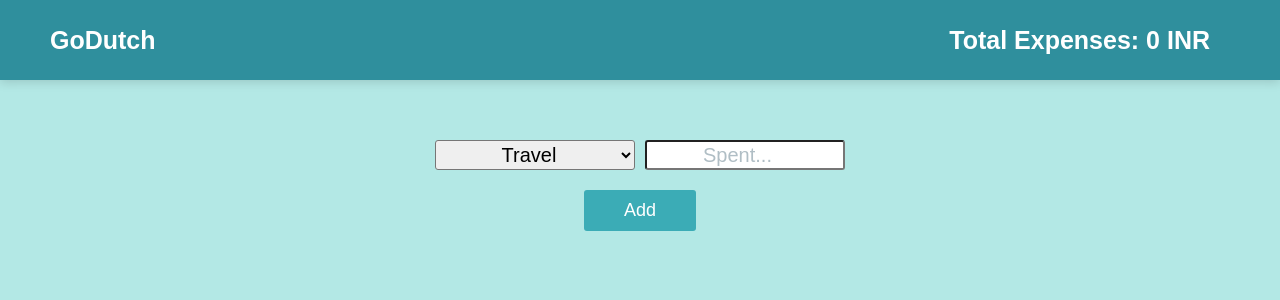
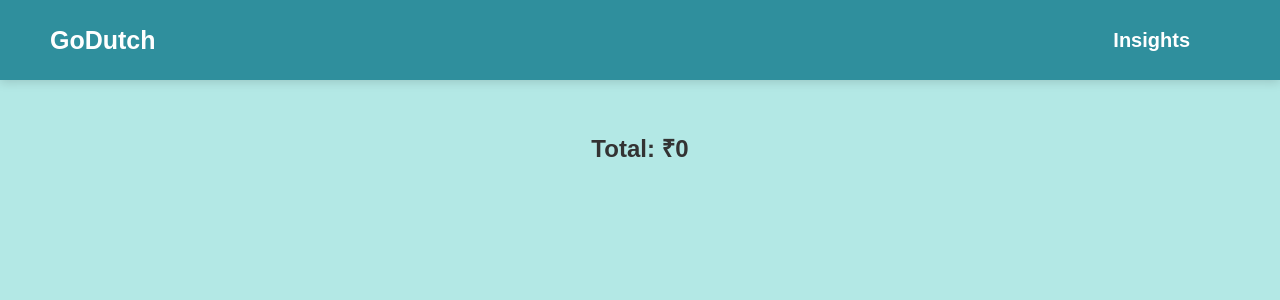
Before and after one commit to botxboom/goDutch, a React (Create React App) app: page /insights in a window 1280 px wide. Shown: the top 300 px of the page. Built offline with nearby package versions, Linux system fonts and the light colour scheme.

Commit message:
added insight page with chart

```diff
--- a/package.json
+++ b/package.json
@@ -6,9 +6,12 @@
     "@testing-library/jest-dom": "^5.16.4",
     "@testing-library/react": "^13.2.0",
     "@testing-library/user-event": "^13.5.0",
+    "chart.js": "^3.8.0",
     "react": "^18.1.0",
+    "react-chartjs-2": "^4.1.0",
     "react-dom": "^18.1.0",
     "react-icons": "^4.3.1",
+    "react-number-format": "^4.9.3",
     "react-redux": "^8.0.2",
     "react-router-dom": "^6.3.0",
     "react-scripts": "^2.1.3",
--- a/src/App.js
+++ b/src/App.js
@@ -1,13 +1,19 @@
 import React from "react";
 import Homepage from "./components/Homepage";
 import GlobalStyles from "./GlobalStyles";
-import { BrowserRouter as Router } from "react-router-dom";
+import { BrowserRouter as Router, Route, Routes } from "react-router-dom";
+import Insights from "./components/Insights";
+import NavBar from "./components/NavBar";
 
 function App() {
   return (
     <Router>
+      <NavBar />
       <GlobalStyles />
-      <Homepage />
+      <Routes>
+        <Route default exact path="/" element={<Homepage />} />
+        <Route exact path="/insights" element={<Insights />} />
+      </Routes>
     </Router>
   );
 }
--- a/src/Helpers/Helper.js
+++ b/src/Helpers/Helper.js
@@ -1,8 +1,16 @@
 export const expenseTypesList = [
-  { key: 1, value: "Travel", text: "Travel" },
-  { key: 2, value: "Groceries", text: "Groceries" },
-  { key: 3, value: "Recharges", text: "Recharges" },
-  { key: 4, value: "Food & Beverages", text: "Food & Beverages" },
-  { key: 5, value: "Health & Fitness", text: "Health & Fitness" },
-  { key: 6, value: "Miscellaneous", text: "Miscellaneous" },
+  { value: "Travel", text: "Travel", color: "#36A2EB" },
+  { value: "Groceries", text: "Groceries", color: "#FF6384" },
+  { value: "Recharges", text: "Recharges", color: "#4BC0C0" },
+  {
+    value: "Food & Beverages",
+    text: "Food & Beverages",
+    color: "#ffcd56",
+  },
+  {
+    value: "Health & Fitness",
+    text: "Health & Fitness",
+    color: "#FF9F40",
+  },
+  { value: "Miscellaneous", text: "Miscellaneous", color: "#E53A64" },
 ];
--- a/src/components/AddExpense.js
+++ b/src/components/AddExpense.js
@@ -18,6 +18,7 @@ function AddExpense() {
     id: uuidv4(),
     expenseType: "Travel",
     amount: "",
+    color: "",
   });
 
   const handleChange = (e) => {
@@ -26,6 +27,8 @@ function AddExpense() {
 
   const handleSubmit = (e) => {
     e.preventDefault();
+    const eColor = expenseTypesList.find((e) => e.text === expense.expenseType);
+    expense.color = eColor.color;
     dispatch(addExpense(expense));
     setExpense({
       id: uuidv4(),
@@ -44,8 +47,8 @@ function AddExpense() {
             id="options"
             value={expense.expenseType}
           >
-            {expenseTypesList.map((e) => (
-              <option value={e.value} key={e.key} name="adsf">
+            {expenseTypesList.map((e, i) => (
+              <option value={e.value} key={i} name="adsf">
                 {e.text}
               </option>
             ))}
--- a/src/components/ExpenseDetail.js
+++ b/src/components/ExpenseDetail.js
@@ -53,7 +53,7 @@ function ExpenseDetail({ expense }) {
               <Form onSubmit={onSubmitHandle}>
                 <FormInput>
                   <Input
-                    value={exp.amount}
+                    value={exp.amount.toLocaleString()}
                     placeholder="Spent..."
                     name="amount"
                     type="number"
@@ -70,7 +70,7 @@ function ExpenseDetail({ expense }) {
             <>
               <ListContent>
                 <h3>{expense.expenseType}</h3>
-                <h3>{expense.amount}</h3>
+                <h3>₹ {expense.amount.toLocaleString()}</h3>
               </ListContent>
               <ListActions>
                 <ActionButton onClick={onEditHandle}>
--- a/src/components/Homepage.js
+++ b/src/components/Homepage.js
@@ -2,20 +2,16 @@ import React from "react";
 import { useSelector } from "react-redux";
 import AddExpense from "./AddExpense";
 import ExpenseList from "./ExpenseList";
-import NavBar from "./NavBar";
 import { PageContainer } from "./styles/AddExpense.Style";
 
 function Homepage() {
-  const { expenses, subTotal } = useSelector((store) => store);
+  const { expenses } = useSelector((store) => store);
 
   return (
-    <>
-      <NavBar total={subTotal} />
-      <PageContainer>
-        <AddExpense />
-        <ExpenseList expenses={expenses} />
-      </PageContainer>
-    </>
+    <PageContainer>
+      <AddExpense />
+      <ExpenseList expenses={expenses} />
+    </PageContainer>
   );
 }
 
--- /dev/null
+++ b/src/components/Insights.js
@@ -0,0 +1,77 @@
+import React from "react";
+import { Doughnut } from "react-chartjs-2";
+import { Chart, ArcElement } from "chart.js";
+import {
+  ChartComponent,
+  ChartInfo,
+  ColorBox,
+  Description,
+  DescriptionContainer,
+  Stats,
+} from "./styles/Insight.Style";
+import { useSelector } from "react-redux";
+Chart.register(ArcElement);
+
+function Insights() {
+  const { expenses, subTotal } = useSelector((store) => store);
+
+  const bgColors = expenses.map((e) => e.color);
+  const chartData = expenses.map((e) => e.amount);
+
+  const graphConfig = {
+    type: "doughnut",
+    data: {
+      datasets: [
+        {
+          data: chartData,
+          backgroundColor: bgColors,
+          hoverOffset: 4,
+          borderRadius: 60,
+          spacing: 10,
+        },
+      ],
+    },
+    options: {
+      cutout: 200,
+      plugins: {
+        legend: {
+          position: "top",
+        },
+      },
+    },
+  };
+
+  return (
+    <>
+      <DescriptionContainer>
+        <Description>
+          {expenses.map((e) => (
+            <>
+              <ColorBox key={e.id} style={{ backgroundColor: e.color }} />
+              <span key={e.expenseType}>{e.expenseType}</span>
+            </>
+          ))}
+        </Description>
+        <h2>Total: ₹{subTotal.toLocaleString()}</h2>
+      </DescriptionContainer>
+
+      <Stats>
+        <ChartComponent>
+          <Doughnut {...graphConfig}></Doughnut>
+        </ChartComponent>
+        <ChartInfo>
+          {expenses.map((e) => {
+            const percentage = (e.amount / subTotal) * 100;
+            return (
+              <h3 key={e.id}>
+                {e.expenseType} : {Math.round(percentage)}%
+              </h3>
+            );
+          })}
+        </ChartInfo>
+      </Stats>
+    </>
+  );
+}
+
+export default Insights;
--- a/src/components/NavBar.js
+++ b/src/components/NavBar.js
@@ -6,6 +6,8 @@ import {
   NavLogo,
   MenuIcon,
   MenuItem,
+  Menu,
+  MenuLink,
 } from "./styles/Navbar.Style";
 
 function NavBar({ total }) {
@@ -19,8 +21,11 @@ function NavBar({ total }) {
         <MenuIcon onClick={handleClick}>
           {click ? <BiX /> : <BiMenu />}
         </MenuIcon>
-
-        <MenuItem>Total Expenses: {total} INR</MenuItem>
+        <Menu>
+          <MenuItem>
+            <MenuLink to="/insights">Insights</MenuLink>
+          </MenuItem>
+        </Menu>
       </NavbarContainer>
     </Nav>
   );
--- a/src/components/styles/AddExpense.Style.js
+++ b/src/components/styles/AddExpense.Style.js
@@ -36,7 +36,6 @@ export const Button = styled.button`
 `;
 
 export const FormInput = styled.div`
-  display: grid;
   display: flex;
   align-items: center;
   padding: 1rem 2rem;
--- /dev/null
+++ b/src/components/styles/Insight.Style.js
@@ -0,0 +1,44 @@
+import styled from "styled-components";
+
+export const DescriptionContainer = styled.div`
+  display: flex;
+  margin: 5rem;
+  justify-content: center;
+  flex-direction: column;
+  align-items: center;
+`;
+
+export const Description = styled.div`
+  display: flex;
+  justify-content: center;
+  align-items: center;
+`;
+
+export const ColorBox = styled.div`
+  display: flex;
+  height: 2rem;
+  width: 2rem;
+  justify-content: space-between;
+  margin: 2rem;
+`;
+
+export const Stats = styled.div`
+  display: flex;
+  justify-content: space-between;
+  margin-left: 50rem;
+  margin-right: 50rem;
+  margin-top: 5rem;
+`;
+
+export const ChartComponent = styled.div`
+  display: flex;
+  height: 50rem;
+  width: 50rem;
+`;
+
+export const ChartInfo = styled.div`
+  display: flex;
+  flex-direction: column;
+  gap: 1rem;
+  justify-content: center;
+`;
--- a/src/components/styles/Navbar.Style.js
+++ b/src/components/styles/Navbar.Style.js
@@ -70,3 +70,32 @@ export const MenuItem = styled.li`
   height: 100%;
   transition: all 0.2s ease;
 `;
+
+export const MenuLink = styled(Link)`
+  text-decoration: none;
+  font-weight: bold;
+  font-size: 2rem;
+  color: #fff;
+  display: flex;
+  justify-content: space-between;
+  align-items: center;
+  padding: 1rem 2rem;
+  height: 100%;
+  transition: all 0.2s ease;
+
+  &:hover {
+    color: #e38b06;
+    transform: traslateY(-3rem);
+  }
+  &:active {
+    transform: traslateY(3rem);
+    color: #e38b06;
+  }
+
+  @media only screen and (max-width: 1000px) {
+    display: block;
+    padding: 3rem;
+    text-align: center;
+    transition: all 0.2s ease;
+  }
+`;
```
Also changed, not shown: 1 other file (tests, documents, lock files or other folders).
